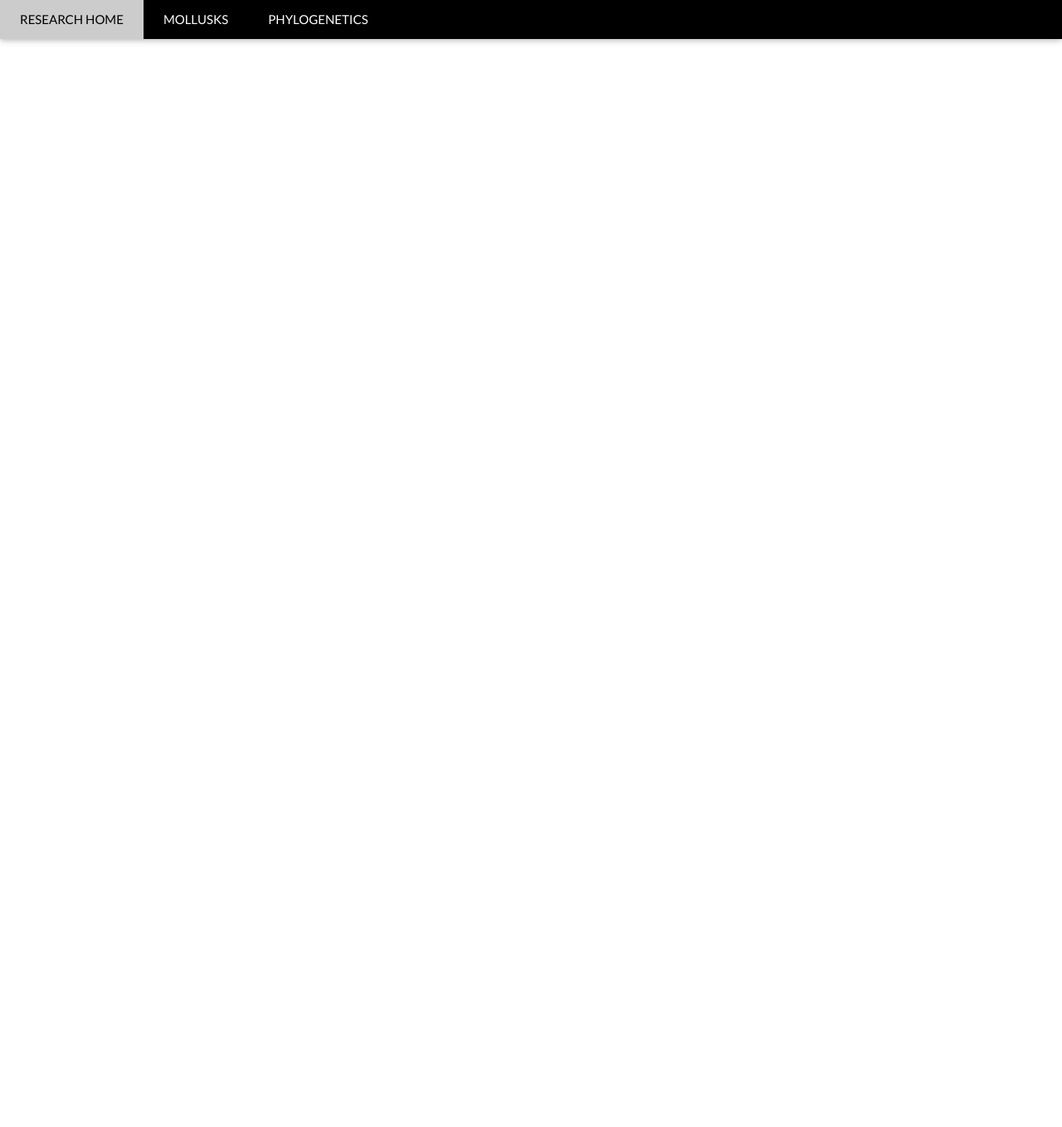
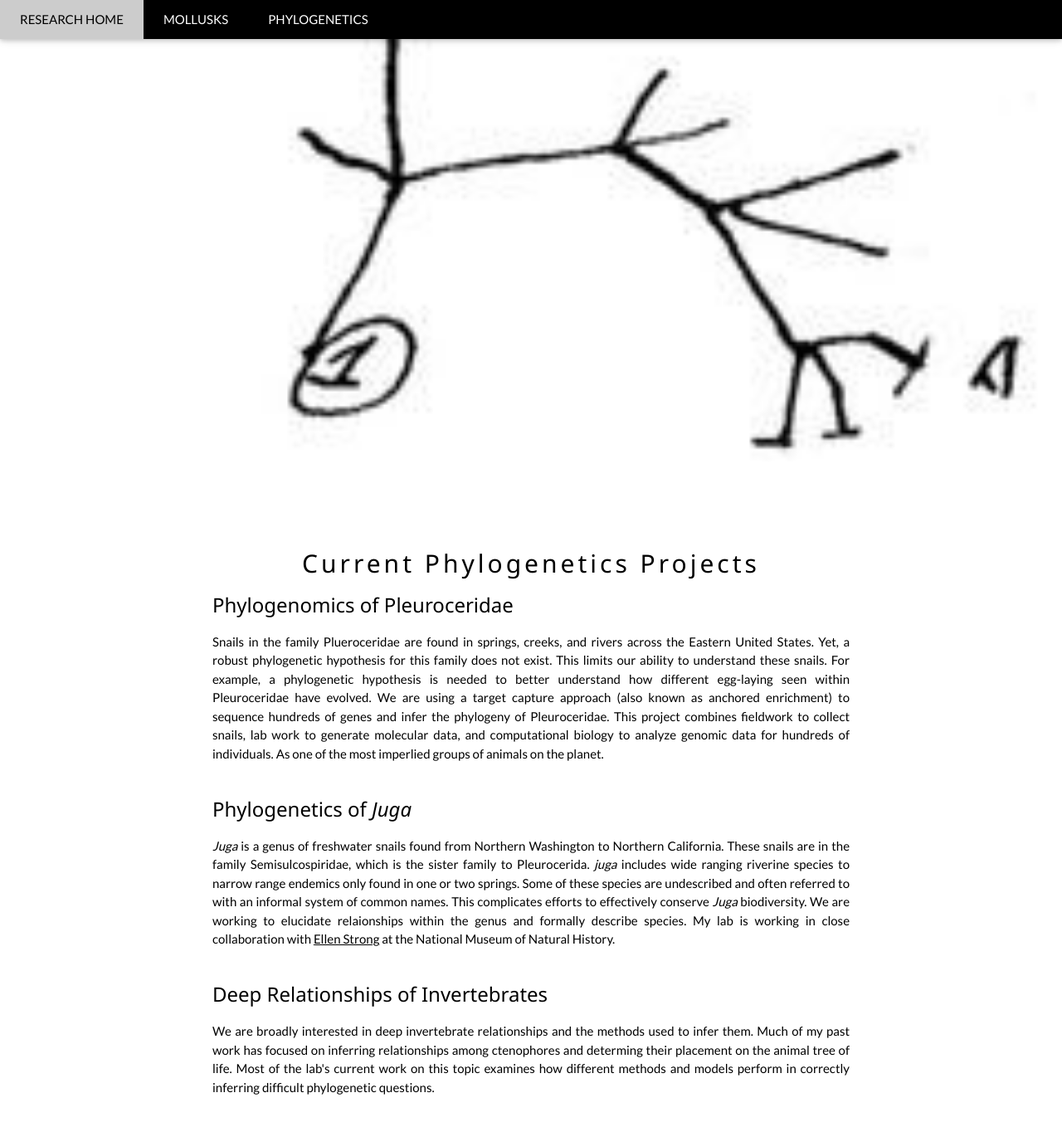
Before and after one commit to NathanWhelan/nathanwhelan.github.io, a Jekyll site: the page projects/phylogenetics.html, which Jekyll copies as it is, in a window 1280 px wide and 1400 px high, scrolled down 819 px. Shown: the top 1358 px of the window at 83% size. Built offline with Jekyll 4.4.1, drawn with Linux system fonts in a browser that asks for light colours; before the commit the page ends 900 px from its top, so only the background shows below that; some of the changed text lies outside the part shown.

Commit message:
Update phylogenetics.html

```diff
--- a/projects/phylogenetics.html
+++ b/projects/phylogenetics.html
@@ -34,14 +34,17 @@ body {font-family: "Lato", sans-serif}
 <div class="w3-content" style="max-width:2000px;margin-top:46px">
 
 <div id="wrapper" style="width:100%; text-align:center">
-<img src="/w3images/ny.jpg"style="width:50%">
+<img src="/img/phylogenetic-tree-charles-darwin-01.png" style="width:100%">
 </div>
-<!-- The Band Section -->
+<!-- The Projects Section -->
   <div class="w3-container w3-content w3-center w3-padding-64" style="max-width:800px" id="band">
-    <h2 class="w3-wide">Current Phylogenomics Projects</h2>
-    <p class="w3-opacity"><i>We love snails!</i></p>
-    <p class="w3-justify">Snails are awesome. We are working on phylogenomics of the freshwater snail family Pleuroceridae. As one of the most imperlied groups of animals on the planet, a robust phylogenetic hypothesis is needed to better study and conserve pleurocerids. </p>
- <!--   <div class="w3-row w3-padding-32">
+    <h2 class="w3-wide">Current Phylogenetics Projects</h2>
+    <h3 class="w3-justify">Phylogenomics of Pleuroceridae</h3>
+    <p class="w3-justify">Snails in the family Plueroceridae are found in springs, creeks, and rivers across the Eastern United States. Yet, a robust phylogenetic hypothesis for this family does not exist. This limits our ability to understand these snails. For example, a phylogenetic hypothesis is needed to better understand how different egg-laying seen within Pleuroceridae have evolved. We are using a target capture approach (also known as anchored enrichment) to sequence hundreds of genes and infer the phylogeny of Pleuroceridae. This project combines fieldwork to collect snails, lab work to generate molecular data, and computational biology to analyze genomic data for hundreds of individuals. As one of the most imperlied groups of animals on the planet.</br></br></p>
+    <h3 class="w3-justify">Phylogenetics of <i>Juga</i></h3>
+    <p class="w3-justify"><i>Juga</i> is a genus of freshwater snails found from Northern Washington to Northern California. These snails are in the family Semisulcospiridae, which is the sister family to Pleurocerida. <i>juga</i> includes wide ranging riverine species to narrow range endemics only found in one or two springs. Some of these species are undescribed and often referred to with an informal system of common names. This complicates efforts to effectively conserve <i>Juga</i> biodiversity. We are working to elucidate relaionships within the genus and formally describe species. My lab is working in close collaboration with <a href="http://invertebrates.si.edu/staff/strong.cfm">Ellen Strong</a> at the National Museum of Natural History.</br></br></p>
+    <h3 class="w3-justify">Deep Relationships of Invertebrates</h3>
+    <p class="w3-justify">We are broadly interested in deep invertebrate relationships and the methods used to infer them. Much of my past work has focused on inferring relationships among ctenophores and determing their placement on the animal tree of life. Most of the lab's current work on this topic examines how different methods and models perform in correctly inferring difficult phylogenetic questions.</p><!--   <div class="w3-row w3-padding-32">
       <div class="w3-third">
         <p>Name</p>
         <img src="/w3images/bandmember.jpg" class="w3-round w3-margin-bottom" alt="Random Name" style="width:60%">
```
